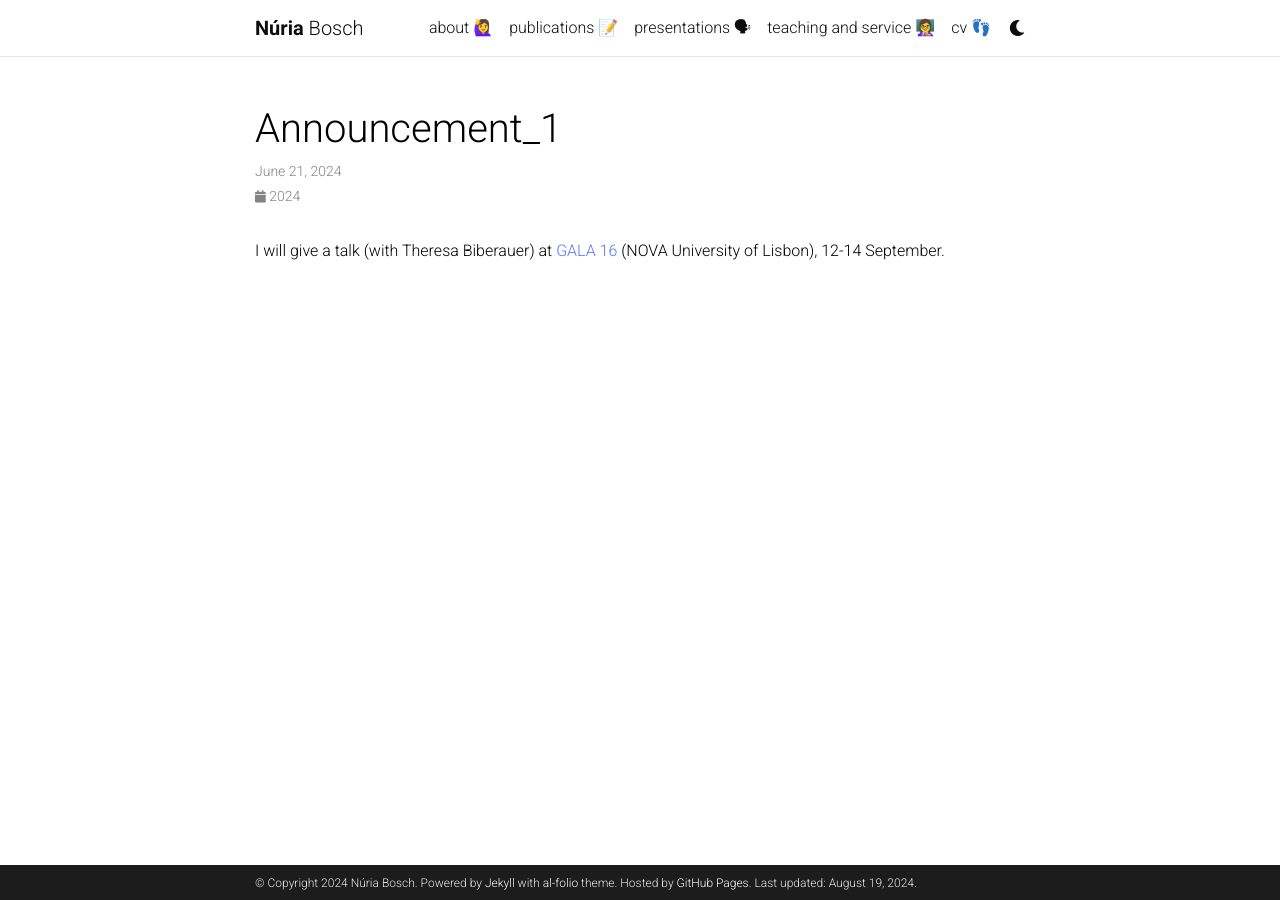
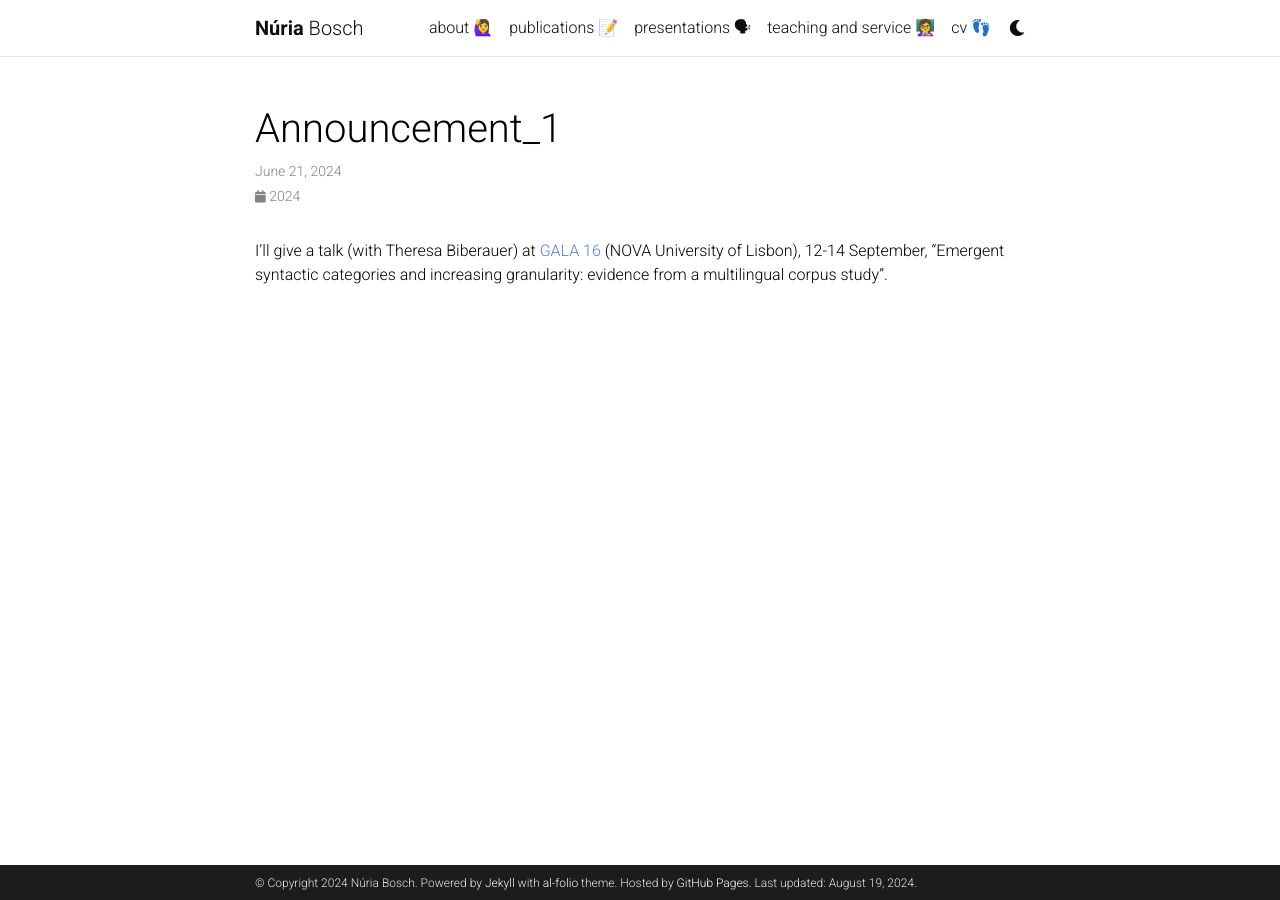
Before and after one commit to nuria-bosch/nuria-bosch.github.io, a Jekyll site: the page built from _news/announcement_1.md, in a window 1280 px wide. Built offline with Jekyll 4.4.1, drawn with Linux system fonts in a browser that asks for light colours; comment, search, counter and statistics services are not loaded; a style sheet for code colours, icons or effects is not loaded.

Commit message:
Update announcement_1.md

```diff
--- a/_news/announcement_1.md
+++ b/_news/announcement_1.md
@@ -5,4 +5,4 @@ inline: true
 related_posts: false
 ---
 
-I will give a talk (with Theresa Biberauer) at [GALA 16](https://galalisbon2024.fcsh.unl.pt) (NOVA University of Lisbon), 12-14 September.
+I'll give a talk (with Theresa Biberauer) at [GALA 16](https://galalisbon2024.fcsh.unl.pt) (NOVA University of Lisbon), 12-14 September, "Emergent syntactic categories and increasing granularity: evidence from a multilingual corpus study".
```
